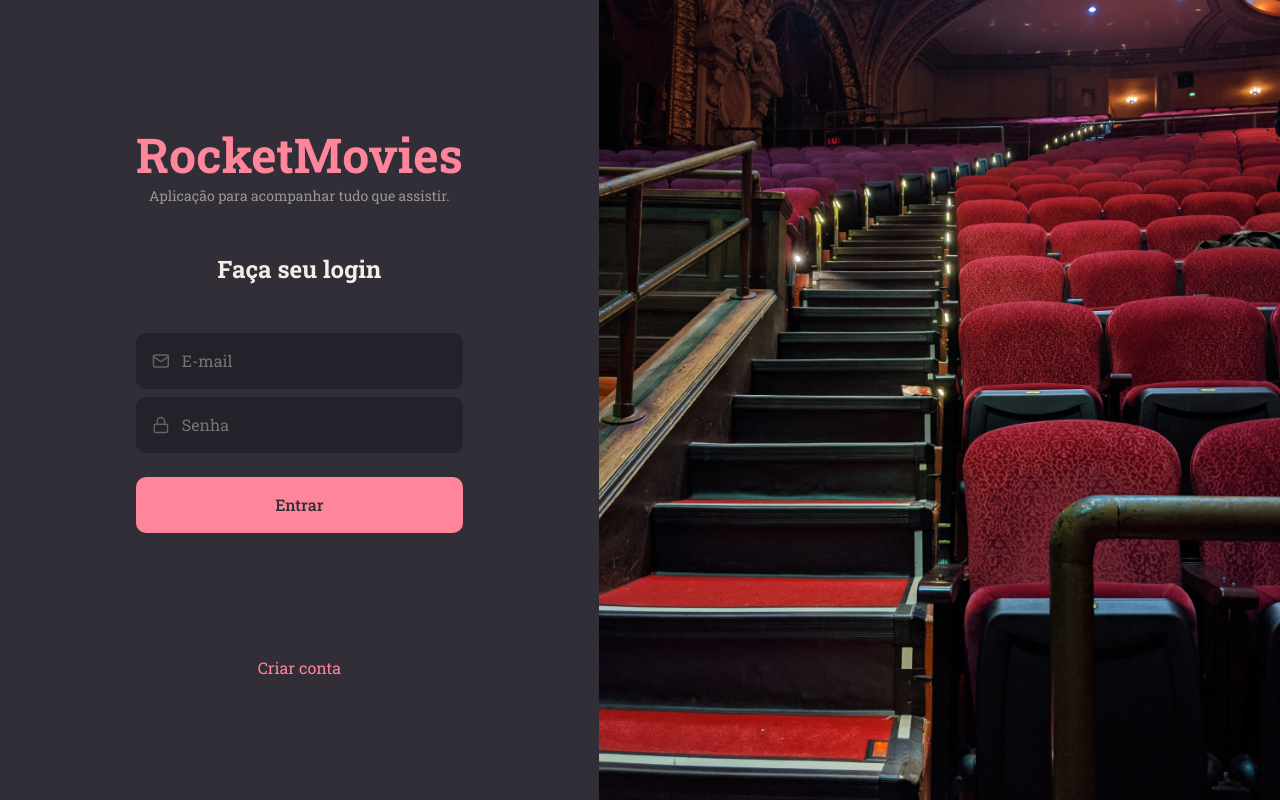
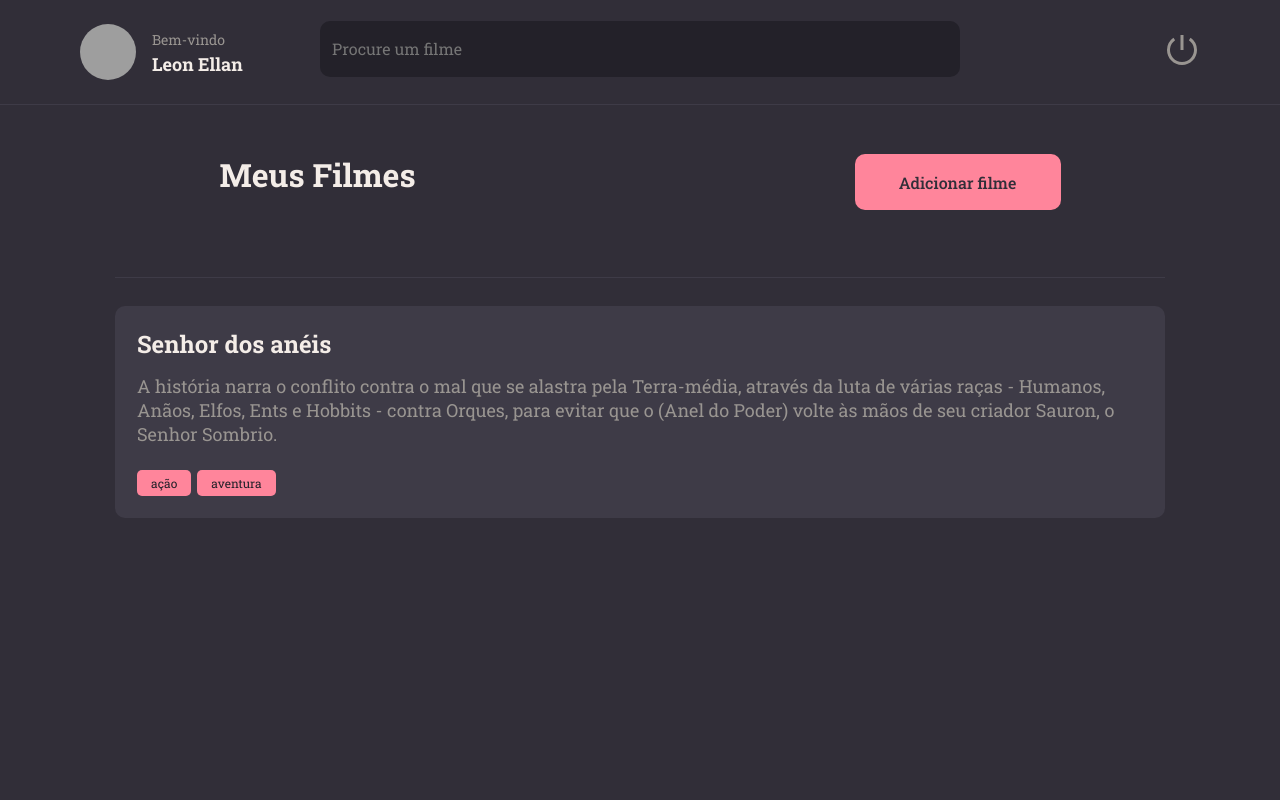
Before and after one commit to Leon-Ellan/rockectmovies-front, a React (Vite) app in the folder rocketmovies/: page / in a window 1280 px wide. Built offline with nearby package versions, Linux system fonts and the light colour scheme; grey boxes are pictures that could not be loaded.

Commit message:
add edit home page

```diff
--- a/rocketmovies/src/components/Note/index.jsx
+++ b/rocketmovies/src/components/Note/index.jsx
@@ -5,6 +5,7 @@ export function Note({ data, ...rest }) {
   return (
     <Container {...rest}>
       <h1>{data.title}</h1>
+      {data.description && <p>{data.description}</p>}
       {
         data.tags &&
         <footer>
--- a/rocketmovies/src/components/Note/styles.js
+++ b/rocketmovies/src/components/Note/styles.js
@@ -16,6 +16,14 @@ export const Container = styled.button`
     font-size: 24px;
     color: ${({ theme }) => theme.COLORS.WHITE};
   }
+  > p {
+    flex: 1;
+    text-align: left;
+    font-weight: 400;
+    font-size: 18px;
+    color: ${({ theme }) => theme.COLORS.GRAY_100};
+    margin-top: 14px
+  }
   > footer {
     width: 100%;
     display: flex;
--- a/rocketmovies/src/pages/Home/index.jsx
+++ b/rocketmovies/src/pages/Home/index.jsx
@@ -1,44 +1,35 @@
-import { FiPlus } from 'react-icons/fi';
-
-import {
-  Container,
-  Brand,
-  Menu,
-  Search,
-  Content,
-  NewNote
- } from "./styles";
-
- import { Header } from '../../components/Header'
- import { ButtonText } from "../../components/ButtonText"
+import {Container, Brand, Content} from './styles'
+import {Header} from '../../components/Header'
+import { Button } from '../../components/Button'
+import {FiPlus} from 'react-icons/fi'
+import {Link} from 'react-router-dom';
 import { Input } from '../../components/Input'
- import { Section } from '../../components/Section'
+import { Section } from "../../components/Section"
 import { Note } from '../../components/Note'
 
- export function Home() {
+
+
+export function Home(){
     return (
         <Container>
+            <Header />
+
+            <div class="inputArea">
+            <Input
+            placeholder="Procure um filme"
+            />
+            </div>
             <Brand>
-      <h1>RocketMovies</h1>
+            <h1>Meus Filmes</h1>
+
+         <Link to='/createMovie'><Button icon ={FiPlus} title="Adicionar filme"> </Button> </Link>
             </Brand>
-      <Header/>
-      <Menu>
-        <li><ButtonText title="Todos" isActive /></li>
-        <li><ButtonText title="Ação"/></li>
-        <li><ButtonText title="Aventura"/></li>
-      </Menu>
-
-      <Search>
-       <Input
-        placeholder="Pesquisar pelo título"
-        />
-      </Search>
-
         <Content>
-        <Section title="Minhas notas">
+        <Section title="">
           <Note
           data={{
             title: "Senhor dos anéis",
+            description: "A história narra o conflito contra o mal que se alastra pela Terra-média, através da luta de várias raças - Humanos, Anãos, Elfos, Ents e Hobbits - contra Orques, para evitar que o (Anel do Poder) volte às mãos de seu criador Sauron, o Senhor Sombrio.",
             tags: [
               {id: "1", name: "ação" },
               {id: "2", name: "aventura"}
@@ -47,10 +38,6 @@ import {
           </Section>
         </Content>
 
-      <NewNote to="/new">
-        <FiPlus/>
-        Criar nota
-      </NewNote>
 
         </Container>
     )
--- a/rocketmovies/src/pages/Home/styles.js
+++ b/rocketmovies/src/pages/Home/styles.js
@@ -1,74 +1,54 @@
 import styled from 'styled-components';
-import { Link } from 'react-router-dom';
+import {Link} from 'react-router-dom';
 
 export const Container = styled.div`
-  width: 100%;
-  height: 100vh;
+    width: 100%;
+    background-color: ${({theme}) => theme.COLORS.BACKGROUND_800};
+    display: grid;
+    grid-template-columns: 250px auto;
+    grid-template-rows: 105px 128px auto 64px;
+    grid-template-areas:
+    "header header"
+    "brand brand"
+    "content content";
 
-  display: grid;
-  grid-template-columns: 250px auto;
-  grid-template-rows: 105px 128px auto 64px;
-  grid-template-areas:
-  "brand header"
-  "menu search"
-  "menu content"
-  "newnote content";
+    .inputArea{
+        grid-area: header;
+        display: flex;
+        width: 50%;
+        display: flex;
+        justify-self: center;
+        align-items: center;
 
-  background-color: ${({ theme }) => theme.COLORS.BACKGROUND_800};
+    }
+
+
 `;
 
+
+
 export const Brand = styled.div`
-  grid-area: brand;
+    grid-area: brand;
+    width: 100%;
+    display: flex;
+    justify-content: space-around;
+    align-items: center;
+    margin-top: 10px;
 
-  display: flex;
-  justify-content: center;
-  align-items: center;
+    >a {
+        width: 206px;
+    }
+`;
 
-  border-bottom-width: 1px;
-  border-bottom-style: solid;
-  border-bottom-color: ${({ theme }) => theme.COLORS.BACKGROUND_700};
-  background-color: ${({ theme }) => theme.COLORS.BACKGROUND_900};
+export const Content = styled.div`
+    max-height: 630px;
+    width: 1050px;
+    overflow-y: auto;
+    grid-area: content;
+    display: flex;
+    flex-direction: column;
+    margin: 0px auto;
+    gap: 24px;
 
-  > h1 {
-    font-size: 24px;
-    color: ${({ theme }) => theme.COLORS.PINK};
-  }
 
 `;
-export const Menu = styled.ul`
-  grid-area: menu;
-  background-color: ${({ theme }) => theme.COLORS.BACKGROUND_900};
-
-  padding-top: 64px;
-  text-align: center;
-
-  > li {
-    margin-bottom: 24px;
-  }
-
-`;
-export const Search = styled.div`
-  grid-area: search;
-  padding: 64px 64px 0;
-`;
-export const Content = styled.div`
-  grid-area: content;
-  padding: 0 64px;
-  overflow-y: auto;
-`;
-export const NewNote = styled(Link)`
-  grid-area: newnote;
-
-  background-color: ${({ theme }) => theme.COLORS.PINK};
-  color: ${({ theme }) => theme.COLORS.BACKGROUND_900};
-
-  border: none;
-
-  display: flex;
-  align-items: center;
-  justify-content: center;
-
-  svg {
-    margin-right: 8px;
-  }
-`;
--- a/rocketmovies/src/pages/SignUp/index.jsx
+++ b/rocketmovies/src/pages/SignUp/index.jsx
@@ -1,7 +1,7 @@
 import { Input } from "../../components/Input"
 import { Button } from "../../components/Button"
 
-import { Link, useNavigate } from 'react-router-dom';
+import { Link } from 'react-router-dom';
 
 import { FiMail, FiLock, FiUser } from 'react-icons/fi';
 import { Container, Form , Background  } from "./styles";
--- a/rocketmovies/src/routes/index.jsx
+++ b/rocketmovies/src/routes/index.jsx
@@ -6,7 +6,7 @@ import { AuthRoutes } from "./auth.routes";
 export function Routes() {
   return (
     <BrowserRouter>
-       <AuthRoutes />
+       <AppRoutes />
     </BrowserRouter>
   )
 }
```
Lines whose indentation alone changed are shown as unchanged.
